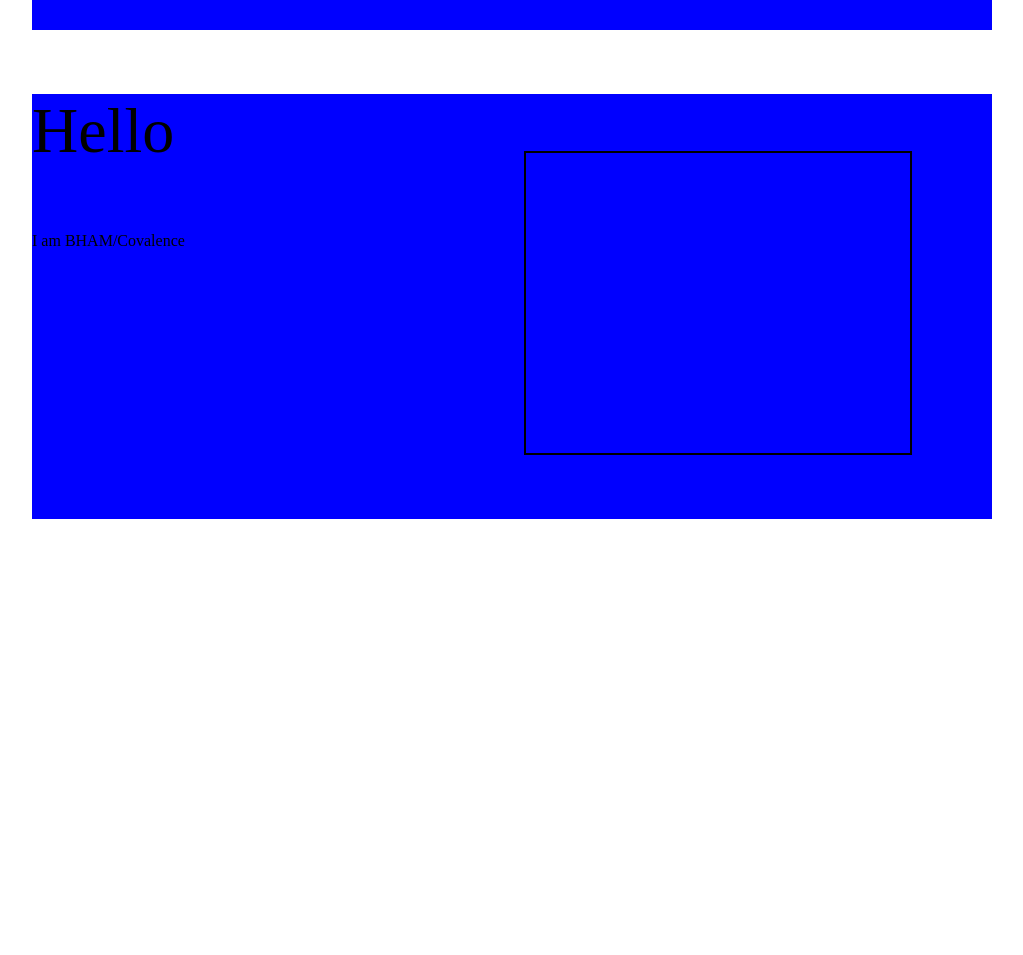
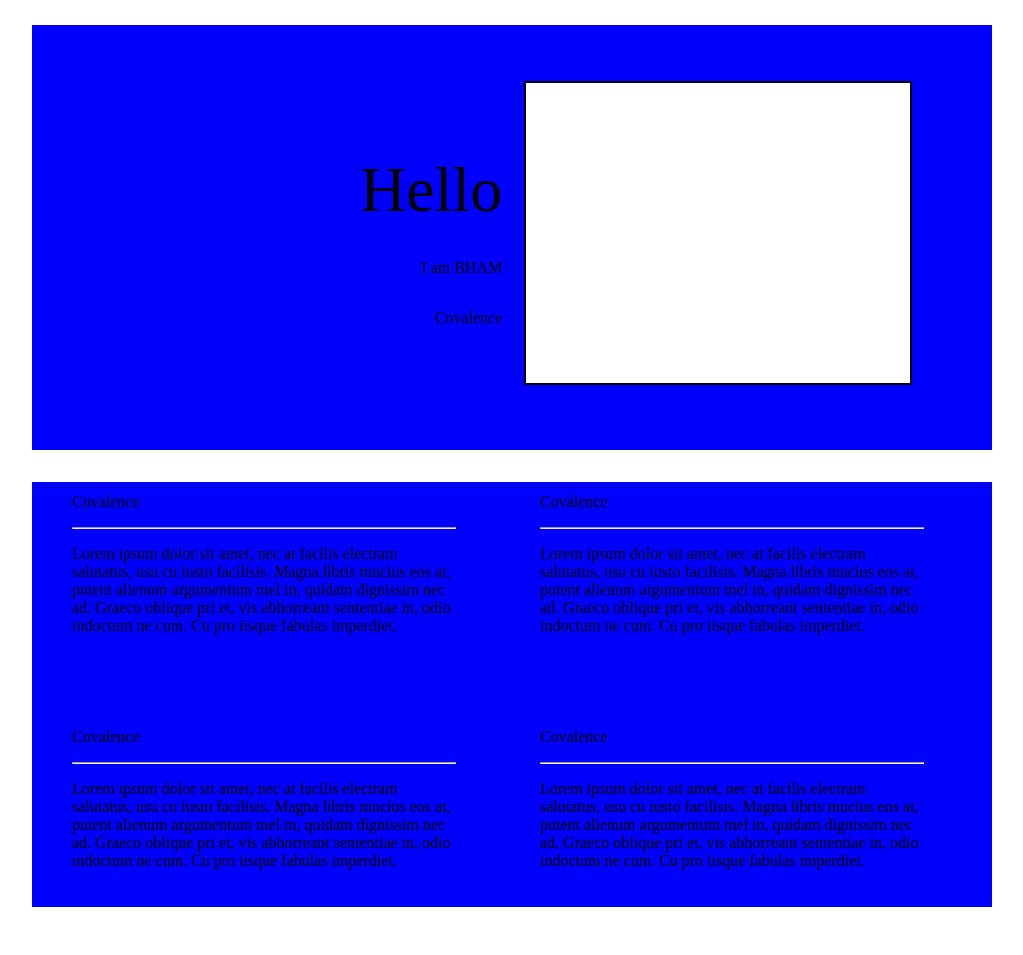
Before and after one commit to Thomasa8992/resumelab, a plain HTML site: page index2.html in a window 1280 px wide. Shown: the part 660-1615 px from the top of the page, without its empty margins (128-1151 px from the left). Before the commit the page ends 1239 px from the top, so only its background shows below. Drawn offline with Linux system fonts and the light colour scheme.

Commit message:
fixed issues added new sections

```diff
--- a/index2.html
+++ b/index2.html
@@ -29,8 +29,11 @@
         <section id="introduction">
             <div class="inner-container">
                 <div class="intro-left">
-                    <h1 class='hello'>Hello</h1>
-                    <p>I am BHAM/Covalence</p>
+                    <ul>
+                        <li class='text-align-right list-style hello'>Hello</li>
+                        <li class='text-align-right list-style details'>I am BHAM</li>
+                        <li class='text-align-right list-style details'>Covalence</li>
+                    </ul>
                 </div>
                 <div class="intro-right">
                     <div class="box float-right">
@@ -41,7 +44,32 @@
             </div>
         </section>
         <section>
-            <div ></div>
+            <div class ="inner-container">
+                <div class="contain">
+                    <p>Covalence</p>
+                    <hr>
+                    <p>Lorem ipsum dolor sit amet, nec at facilis electram salutatus, usu cu iusto facilisis. Magna libris mucius eos at, putent alienum argumentum mel in, quidam dignissim nec ad. Graeco oblique pri et, vis abhorreant sententiae in, odio indoctum ne cum. Cu pro iisque fabulas imperdiet.
+        </p>
+                </div>
+                <div class="contain">
+                    <p>Covalence</p>
+                    <hr>
+                    <p>Lorem ipsum dolor sit amet, nec at facilis electram salutatus, usu cu iusto facilisis. Magna libris mucius eos at, putent alienum argumentum mel in, quidam dignissim nec ad. Graeco oblique pri et, vis abhorreant sententiae in, odio indoctum ne cum. Cu pro iisque fabulas imperdiet.
+        </p>
+                </div>
+                <div class="contain">
+                    <p>Covalence</p>
+                    <hr>
+                    <p>Lorem ipsum dolor sit amet, nec at facilis electram salutatus, usu cu iusto facilisis. Magna libris mucius eos at, putent alienum argumentum mel in, quidam dignissim nec ad. Graeco oblique pri et, vis abhorreant sententiae in, odio indoctum ne cum. Cu pro iisque fabulas imperdiet.
+        </p>
+                </div>
+                <div class="contain">
+                    <p>Covalence</p>
+                    <hr>
+                    <p>Lorem ipsum dolor sit amet, nec at facilis electram salutatus, usu cu iusto facilisis. Magna libris mucius eos at, putent alienum argumentum mel in, quidam dignissim nec ad. Graeco oblique pri et, vis abhorreant sententiae in, odio indoctum ne cum. Cu pro iisque fabulas imperdiet.
+        </p>
+                </div>
+            </div>
         </section>
         <section>
             <div></div>
--- a/style2.css
+++ b/style2.css
@@ -36,6 +36,10 @@ body{
     color: orangered;
 }
 
+.text-align-right {
+    text-align: right;
+}
+
     /*navigation*/
 
 .navigation {
@@ -51,11 +55,13 @@ body{
 
 .logo {
     border: 2px black solid;
-    width: 9em;
+    width: 7em;
     text-align: center;
     font-size: 20px;
-    padding: 13px;
+    padding: .35em;
+    margin-top: -.25em;
 }
+
 /*Description*/
 
 .photo {
@@ -79,15 +85,36 @@ body{
 
  /*Introduction*/
 
+.intro-left {
+    margin-top: 7em;
+    margin-left: 18em;
+    float: left;
+}
+
  .hello {
     font-size:4em;
     font-weight: lighter;
+ }
+
+ .details {
+     margin-top: 2em;
  }
 
  .box {
      width: 40%;
      height: 300px;
      border: 2px black solid;
-     margin-top: -115px;
+     margin-top: 3.5em;
      margin-right: 5em;
+     background-color: white;
  }
+
+ /*Experience*/
+
+ .contain {
+    max-width: 40%;
+    display: inline-block;
+    height: 200px;
+    padding: 40px;
+    margin-top: -45px;
+}
```
